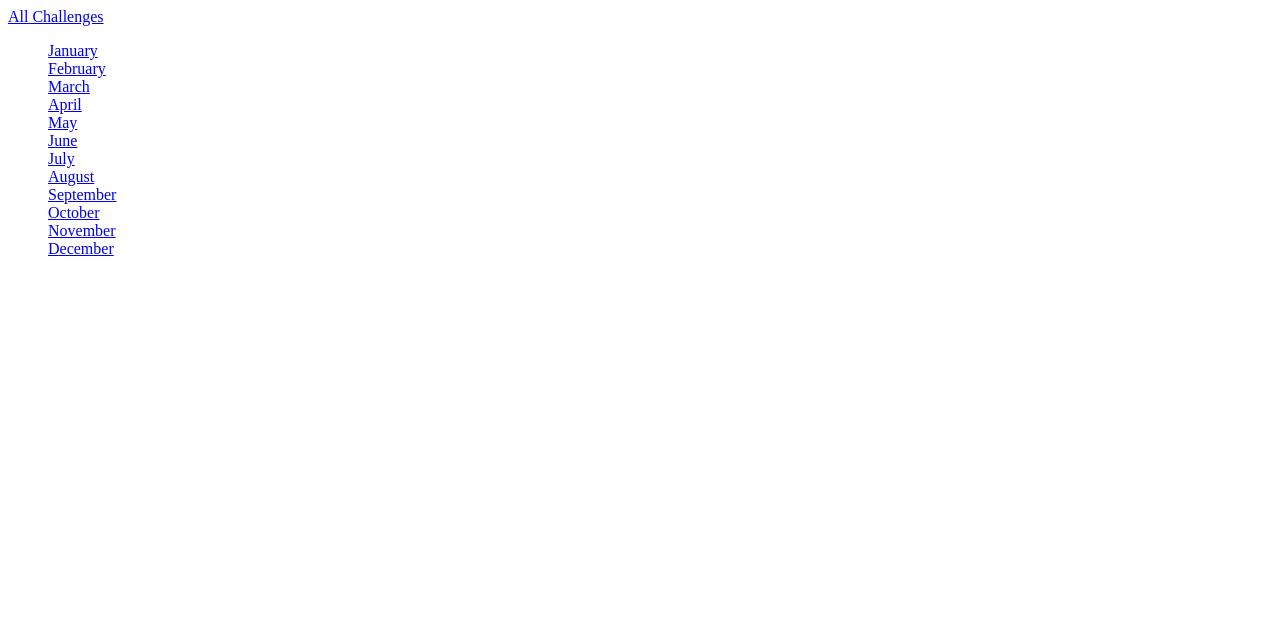
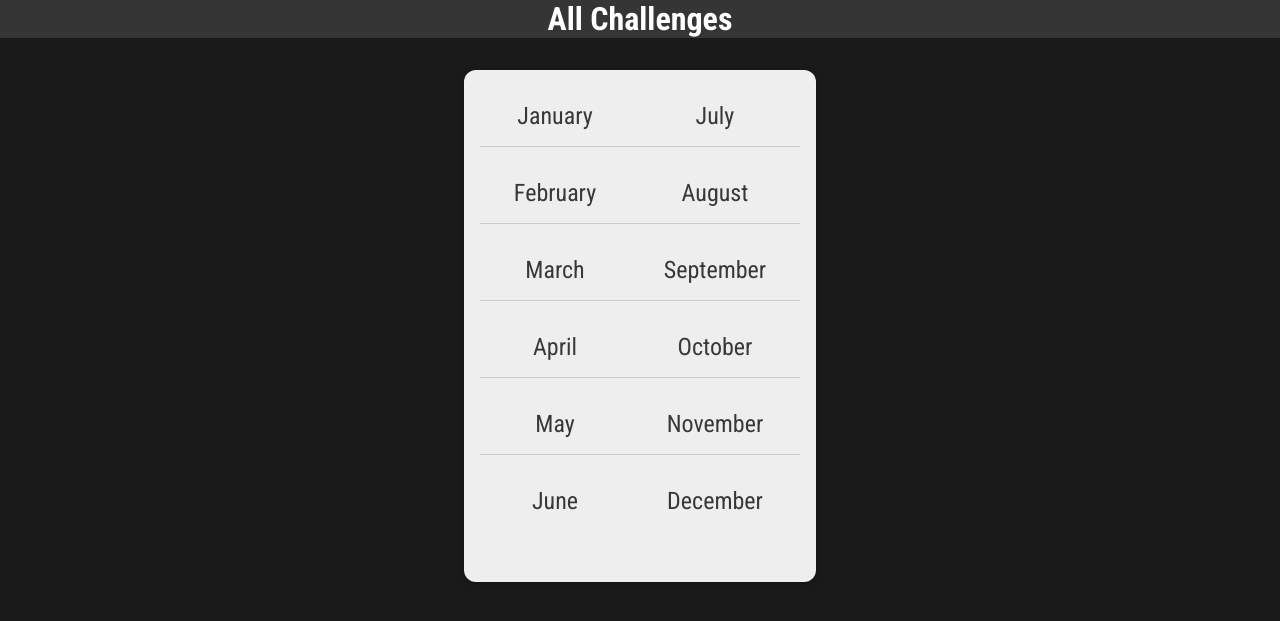
Before and after one commit to dmawardi/Python_Django, a Django app: page /challenges/ in a window 1280 px wide. Shown: the top 621 px of the page. Run offline with Django 4.2, Linux system fonts and the light colour scheme.

Commit message:
Added CSS styles to app & global pages. Added static directory

```diff
--- a/challenges/static/challenges/challenges.css
+++ b/challenges/static/challenges/challenges.css
@@ -1,3 +1,37 @@
 ul {
   list-style: none;
+  margin: 2rem auto;
+  max-width: 20rem;
+  box-shadow: 0px 2px 8px rgba(0, 0, 0, 0.26);
+  padding: 1rem;
+  border-radius: 12px;
+  display: flex;
+  flex-direction: column;
+  flex-wrap: wrap;
+  height: 30rem;
+  background-color: #eeeeee;
 }
+
+li {
+  margin: 1rem 0;
+  text-align: center;
+  font-size: 1.5rem;
+  border-bottom: 1px solid #ccc;
+  padding-bottom: 1rem;
+}
+
+li:last-of-type,
+li:nth-of-type(6) {
+  border-bottom: none;
+  padding-bottom: 0;
+}
+
+li a {
+  text-decoration: none;
+  color: #383838;
+}
+
+li a:hover,
+li a:active {
+  color: #7e0154;
+}
--- /dev/null
+++ b/challenges/static/challenges/includes/header.css
@@ -0,0 +1,23 @@
+header {
+  background-color: #353535;
+}
+
+header nav {
+  width: 100%;
+  height: 100%;
+  display: flex;
+  justify-content: center;
+  align-items: center;
+}
+
+header nav a {
+  color: white;
+  font-size: 2rem;
+  font-weight: bold;
+  text-decoration: none;
+}
+
+header nav a:hover,
+header nav a:active {
+  color: #cf54a6;
+}
--- a/challenges/templates/challenges/index.html
+++ b/challenges/templates/challenges/index.html
@@ -4,6 +4,8 @@
 
 {% block css_files %}
   <link rel="stylesheet" href="{% static 'challenges/challenges.css' %}">
+  <link rel="stylesheet" href="{% static 'challenges/includes/header.css' %}">
+
 {% endblock  %}
 {% block page_title %}
 All Challenges
--- a/monthly_challenges/settings.py
+++ b/monthly_challenges/settings.py
@@ -121,6 +121,10 @@ USE_TZ = True
 
 STATIC_URL = 'static/'
 
+STATICFILES_DIRS = [
+    BASE_DIR / "static"
+]
+
 # Default primary key field type
 # https://docs.djangoproject.com/en/4.0/ref/settings/#default-auto-field
 
--- /dev/null
+++ b/static/styles.css
@@ -0,0 +1,10 @@
+@import url("https://fonts.googleapis.com/css2?family=Roboto+Condensed:wght@400;700&display=swap");
+
+html {
+  font-family: "Roboto Condensed", sans-serif;
+}
+
+body {
+  margin: 0;
+  background-color: #1a1a1a;
+}
--- a/templates/layout.html
+++ b/templates/layout.html
@@ -1,3 +1,4 @@
+{% load static %}
 <!DOCTYPE html>
 <html lang="en">
   <head>
@@ -6,6 +7,9 @@
     <meta name="viewport" content="width=device-width, initial-scale=1.0" />
     {% comment %} Within block is default page title {% endcomment %}
     <title>{% block page_title %} Monthly Challenges {% endblock %}</title>
+
+    <!-- CSS -->
+    <link rel="stylesheet" href="{% static 'styles.css' %}" />
     {% block css_files %}{% endblock %}
   </head>
   <body>
```
Also changed, not shown: challenges/static/challenges/challenge.css (added, +17 -0 lines), challenges/templates/challenges/challenge.html (+8 -0 lines).
